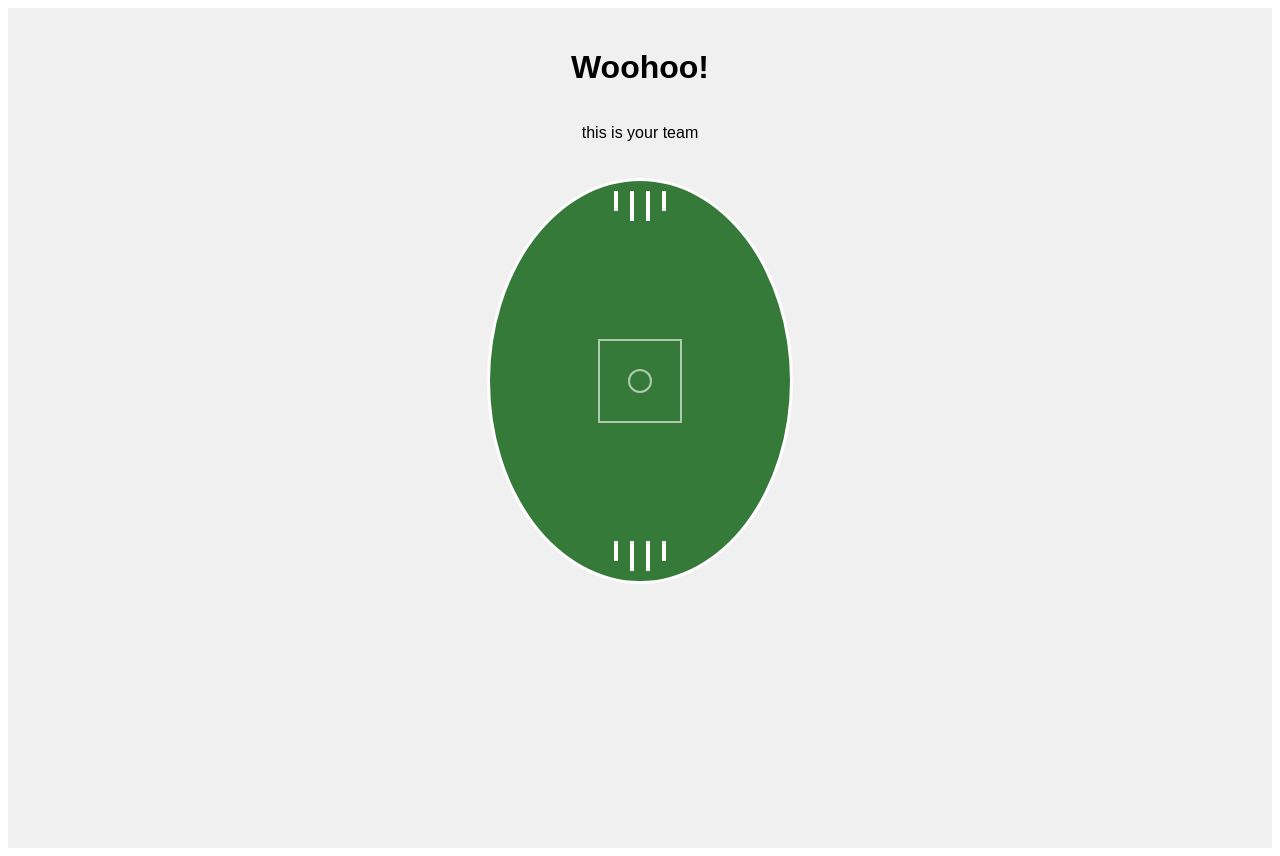
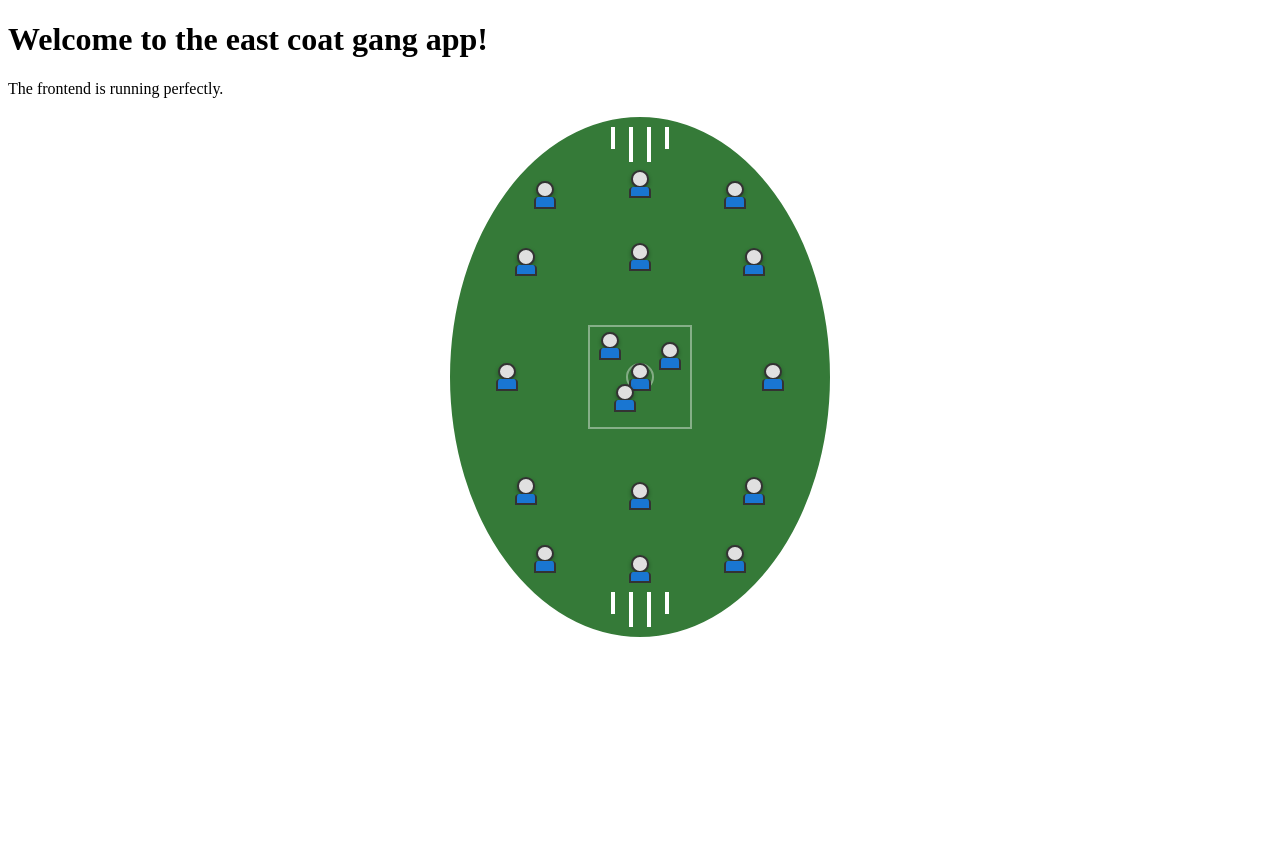
Before and after one commit to bibyen/gayeffelle, a Next.js app in the folder frontend/: page /myteam in a window 1280 px wide. After the commit the page ends 800 px from the top, so only its background shows below. Built offline with nearby package versions, Linux system fonts and the light colour scheme.

Commit message:
feat(myteam): add player bobbleheads

```diff
--- a/frontend/src/app/myteam/page.tsx
+++ b/frontend/src/app/myteam/page.tsx
@@ -1,31 +1,91 @@
-import React from "react";
+"use client";
+import React, { useState } from "react";
 
 export default function MyTeam() {
+  // State tracking which player bobblehead was clicked
+  const [clickedPlayer, setClickedPlayer] = useState<string | null>(null);
+
+  // Core 18 standard AFL player positions
+  const defaultPositions = [
+    { id: "FB", label: "Full Back", top: "13%", left: "50%" },
+    { id: "BP1", label: "Back Pocket", top: "15%", left: "25%" },
+    { id: "BP2", label: "Back Pocket", top: "15%", left: "75%" },
+    { id: "CHB", label: "Centre Half Back", top: "27%", left: "50%" },
+    { id: "HBF1", label: "Half Back Flank", top: "28%", left: "20%" },
+    { id: "HBF2", label: "Half Back Flank", top: "28%", left: "80%" },
+    { id: "C", label: "Centre", top: "50%", left: "50%" },
+    { id: "W1", label: "Wing", top: "50%", left: "15%" },
+    { id: "W2", label: "Wing", top: "50%", left: "85%" },
+    { id: "CHF", label: "Centre Half Forward", top: "73%", left: "50%" },
+    { id: "HFF1", label: "Half Forward Flank", top: "72%", left: "20%" },
+    { id: "HFF2", label: "Half Forward Flank", top: "72%", left: "80%" },
+    { id: "FF", label: "Full Forward", top: "87%", left: "50%" },
+    { id: "FP1", label: "Forward Pocket", top: "85%", left: "25%" },
+    { id: "FP2", label: "Forward Pocket", top: "85%", left: "75%" },
+    { id: "Ruck", label: "Ruck", top: "44%", left: "42%" },
+    { id: "RR", label: "Ruck Rover", top: "46%", left: "58%" },
+    { id: "Rover", label: "Rover", top: "54%", left: "46%" },
+  ];
+
   return (
     <html>
       <body>
-        <div style={styles.container}>
-          <h1>Woohoo!</h1>
-          <p>this is your team</p>
+        <div>
+          <header>
+            <h1>Welcome to the east coat gang app!</h1>
+            <p>The frontend is running perfectly.</p>
+            {clickedPlayer && (
+              <div style={styles.alert}>
+                Clicked bobblehead position: <strong>{clickedPlayer}</strong>
+              </div>
+            )}
+          </header>
 
+          <main style={styles.main}>
             {/* Simple AFL Oval Field */}
             <div style={styles.field}>
+              {/* Center Square & Circle */}
               <div style={styles.centerSquare}>
                 <div style={styles.centerCircle}></div>
               </div>
+
+              {/* Top Goal Row */}
               <div style={{ ...styles.goalRow, top: 10 }}>
                 <div style={styles.behindPost}></div>
                 <div style={styles.goalPost}></div>
                 <div style={styles.goalPost}></div>
                 <div style={styles.behindPost}></div>
               </div>
+
+              {/* Bottom Goal Row */}
               <div style={{ ...styles.goalRow, bottom: 10 }}>
                 <div style={styles.behindPost}></div>
                 <div style={styles.goalPost}></div>
                 <div style={styles.goalPost}></div>
                 <div style={styles.behindPost}></div>
               </div>
+
+              {/* Clickable Blank Bobbleheads */}
+              {defaultPositions.map((player) => (
+                <button
+                  key={player.id}
+                  onClick={() =>
+                    setClickedPlayer(`${player.label} (${player.id})`)
+                  }
+                  title={player.label}
+                  style={{
+                    ...styles.bobblehead,
+                    top: player.top,
+                    left: player.left,
+                  }}
+                >
+                  {/* Blank bobblehead face icon placeholder */}
+                  <div style={styles.bobbleHeadCircle}></div>
+                  <div style={styles.bobbleBody}></div>
+                </button>
+              ))}
             </div>
+          </main>
         </div>
       </body>
     </html>
@@ -43,45 +103,90 @@ const styles: { [key: string]: React.CSSProperties } = {
     flexDirection: "column",
     alignItems: "center",
   },
+  alert: {
+    backgroundColor: "#2e7d32",
+    color: "#ffffff",
+    padding: "8px 16px",
+    borderRadius: "4px",
+    display: "inline-block",
+    fontSize: "0.9rem",
+  },
+  main: {
+    display: "flex",
+    justifyContent: "center",
+    width: "100%",
+  },
   field: {
     position: "relative",
-    width: "300px",
-    height: "400px",
+    width: "380px",
+    height: "520px",
     backgroundColor: "#357a38",
     borderRadius: "50%",
     border: "3px solid white",
-    marginTop: "20px",
     display: "flex",
     justifyContent: "center",
     alignItems: "center",
+    overflow: "hidden",
   },
   centerSquare: {
-    width: "80px",
-    height: "80px",
-    border: "2px solid rgba(255,255,255,0.6)",
+    width: "100px",
+    height: "100px",
+    border: "2px solid rgba(255,255,255,0.4)",
     display: "flex",
     justifyContent: "center",
     alignItems: "center",
   },
   centerCircle: {
-    width: "20px",
-    height: "20px",
-    border: "2px solid rgba(255,255,255,0.6)",
+    width: "24px",
+    height: "24px",
+    border: "2px solid rgba(255,255,255,0.4)",
     borderRadius: "50%",
   },
   goalRow: {
     position: "absolute",
     display: "flex",
-    gap: "12px",
+    gap: "14px",
   },
   goalPost: {
     width: "4px",
-    height: "30px",
+    height: "35px",
     backgroundColor: "white",
   },
   behindPost: {
     width: "4px",
-    height: "20px",
+    height: "22px",
     backgroundColor: "white",
   },
+  bobblehead: {
+    position: "absolute",
+    transform: "translate(-50%, -50%)",
+    background: "none",
+    border: "none",
+    cursor: "pointer",
+    display: "flex",
+    flexDirection: "column",
+    alignItems: "center",
+    padding: 0,
+    width: "24px",
+    height: "28px",
+    outline: "none",
+    transition: "transform 0.1s ease",
+  },
+  bobbleHeadCircle: {
+    width: "14px",
+    height: "14px",
+    backgroundColor: "#e0e0e0",
+    borderRadius: "50%",
+    border: "2px solid #333",
+    boxShadow: "0 2px 4px rgba(0,0,0,0.3)",
+  },
+  bobbleBody: {
+    width: "18px",
+    height: "10px",
+    backgroundColor: "#1976d2",
+    borderRadius: "4px 4px 0 0",
+    border: "2px solid #333",
+    borderTop: "none",
+    marginTop: "-1px",
+  },
 };
```
Lines whose indentation alone changed are shown as unchanged.
